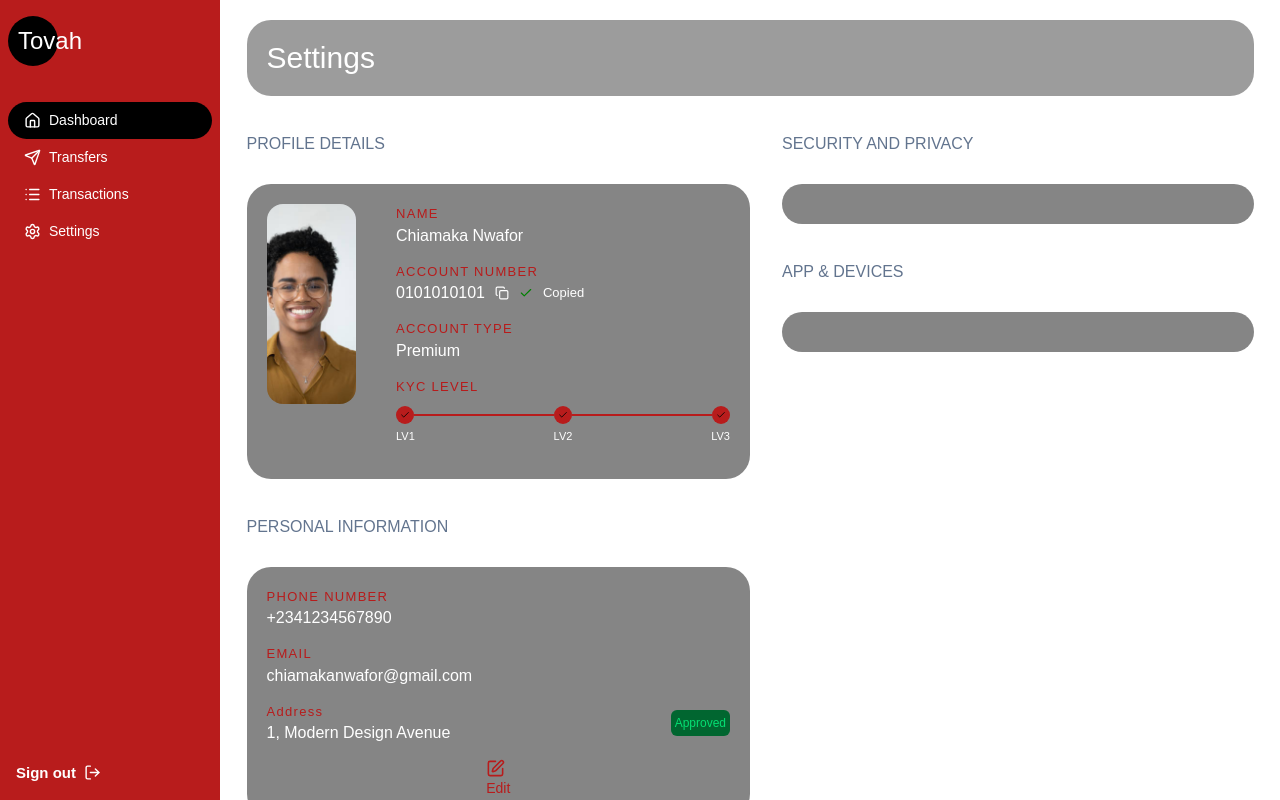
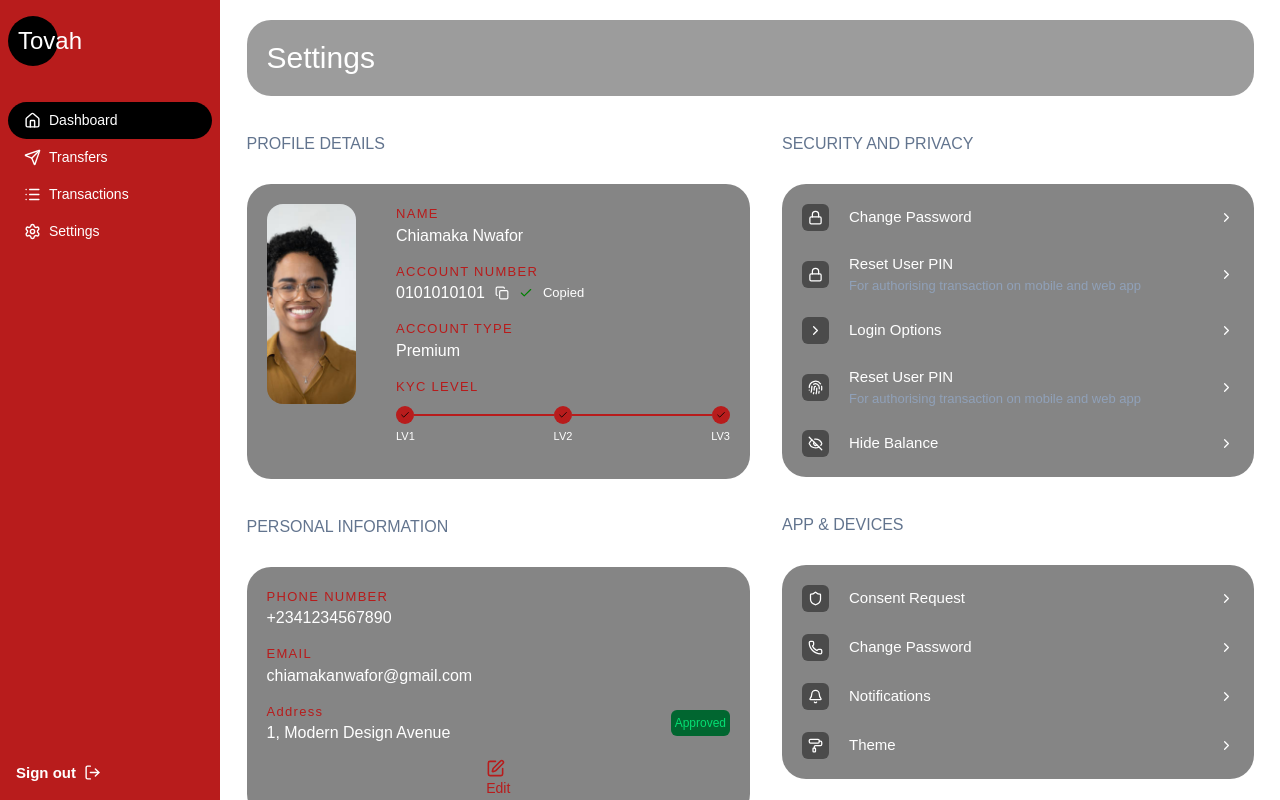
Before and after one commit to TomLayan1/dashboard, a Next.js app: page /dashboard/settings in a window 1280 px wide. Built offline with nearby package versions, Linux system fonts and the light colour scheme.

Commit message:
Added the security and privacy section

```diff
--- a/src/app/components/DashboardComponents/Settings/AppAndDevices.tsx
+++ b/src/app/components/DashboardComponents/Settings/AppAndDevices.tsx
@@ -1,9 +1,55 @@
+import {
+  PhoneIcon,
+  Bell,
+  Shield,
+  PaintRoller,
+  ChevronRight,
+} from "lucide-react"
+
 export default function AppAndDevices() {
   return (
     <div>
       <p className="text-slate-500 mb-7">APP & DEVICES</p>
-      <div className="p-5 bg-[#3e3e3ea1] rounded-3xl">
+      <div className=" flex flex-col gap-5.5 p-5 bg-[#3e3e3ea1] rounded-3xl">
+        <div className="flex items-center justify-between">
+          <div className="flex items-center gap-5">
+            <div className="bg-[#3e3e3ecf] flex items-center justify-center py-1.5 px-1.5 rounded-md">
+              <Shield size={15} />
+            </div>
+            <p className="text-[15px]">Consent Request</p>
+          </div>
+          <ChevronRight size={15} />
+        </div>
 
+        <div className="flex items-center justify-between">
+          <div className="flex items-center gap-5">
+            <div className="bg-[#3e3e3ecf] flex items-center justify-center py-1.5 px-1.5 rounded-md">
+              <PhoneIcon size={15} />
+            </div>
+            <p className="text-[15px]">Change Password</p>
+          </div>
+          <ChevronRight size={15} />
+        </div>
+
+        <div className="flex items-center justify-between">
+          <div className="flex items-center gap-5">
+            <div className="bg-[#3e3e3ecf] flex items-center justify-center py-1.5 px-1.5 rounded-md">
+              <Bell size={15} />
+            </div>
+            <p className="text-[15px]">Notifications</p>
+          </div>
+          <ChevronRight size={15} />
+        </div>
+
+        <div className="flex items-center justify-between">
+          <div className="flex items-center gap-5">
+            <div className="bg-[#3e3e3ecf] flex items-center justify-center py-1.5 px-1.5 rounded-md">
+              <PaintRoller size={15} />
+            </div>
+            <p className="text-[15px]">Theme</p>
+          </div>
+          <ChevronRight size={15} />
+        </div>
       </div>
     </div>
   )
--- a/src/app/components/DashboardComponents/Settings/SecurityAndPrivacy.tsx
+++ b/src/app/components/DashboardComponents/Settings/SecurityAndPrivacy.tsx
@@ -1,9 +1,66 @@
+import {
+  ChevronRight,
+  LockIcon,
+  Fingerprint,
+  EyeOffIcon,
+} from "lucide-react"
+
 export default function SecurityAndPrivacy() {
   return(
     <div>
       <p className="text-slate-500 mb-7">SECURITY AND PRIVACY</p>
-      <div className="p-5 bg-[#3e3e3ea1] rounded-3xl">
-
+      <div className="w-full flex flex-col gap-5.5 p-5 bg-[#3e3e3ea1] rounded-3xl">
+        <div className="flex items-center justify-between">
+          <div className="flex items-center gap-5">
+            <div className="bg-[#3e3e3ecf] flex items-center justify-center py-1.5 px-1.5 rounded-md">
+              <LockIcon size={15} />
+            </div>
+            <p className="text-[15px]">Change Password</p>
+          </div>
+          <ChevronRight size={15} />
+        </div>
+        <div className="flex items-center justify-between">
+          <div className="flex items-center gap-5">
+            <div className="bg-[#3e3e3ecf] flex items-center justify-center py-1.5 px-1.5 rounded-md">
+              <LockIcon size={15} />
+            </div>
+            <div>
+              <p className="text-[15px]">Reset User PIN</p>
+              <p className="text-[13px] text-slate-400">For authorising transaction on mobile and web app</p>
+            </div>
+          </div>
+          <ChevronRight size={15} />
+        </div>
+        <div className="flex items-center justify-between">
+          <div className="flex items-center gap-5">
+            <div className="bg-[#3e3e3ecf] flex items-center justify-center py-1.5 px-1.5 rounded-md">
+              <ChevronRight size={15} />
+            </div>
+            <p className="text-[15px]">Login Options</p>
+          </div>
+          <ChevronRight size={15} />
+        </div>
+        <div className="flex items-center justify-between">
+          <div className="flex items-center gap-5">
+            <div className="bg-[#3e3e3ecf] flex items-center justify-center py-1.5 px-1.5 rounded-md">
+              <Fingerprint size={15} />
+            </div>
+            <div>
+              <p className="text-[15px]">Reset User PIN</p>
+              <p className="text-[13px] text-slate-400">For authorising transaction on mobile and web app</p>
+            </div>
+          </div>
+          <ChevronRight size={15} />
+        </div>
+        <div className="flex items-center justify-between">
+          <div className="flex items-center gap-5">
+            <div className="bg-[#3e3e3ecf] flex items-center justify-center py-1.5 px-1.5 rounded-md">
+              <EyeOffIcon size={15} />
+            </div>
+            <p className="text-[15px]">Hide Balance</p>
+          </div>
+          <ChevronRight size={15} />
+        </div>
       </div>
     </div>
   )
```
